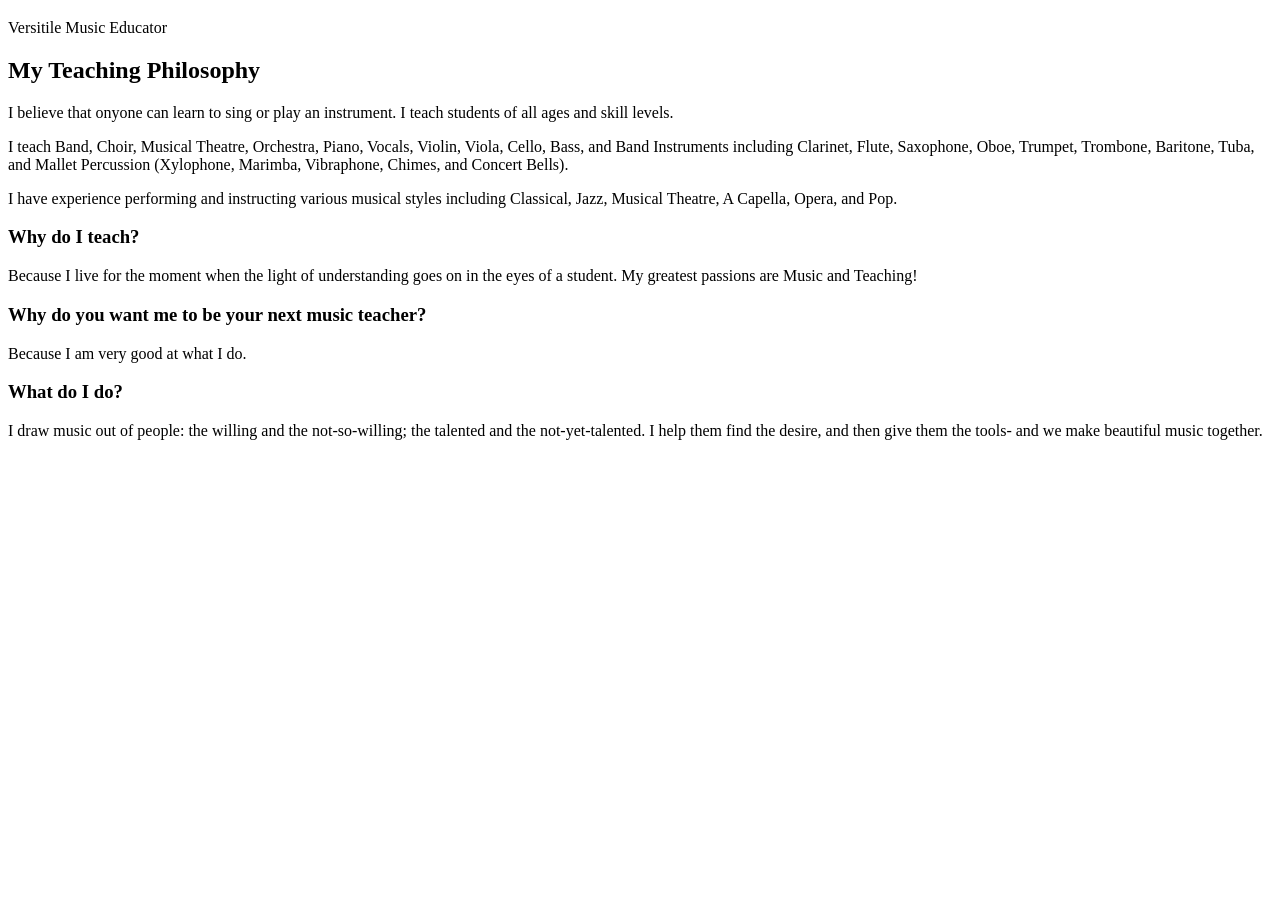
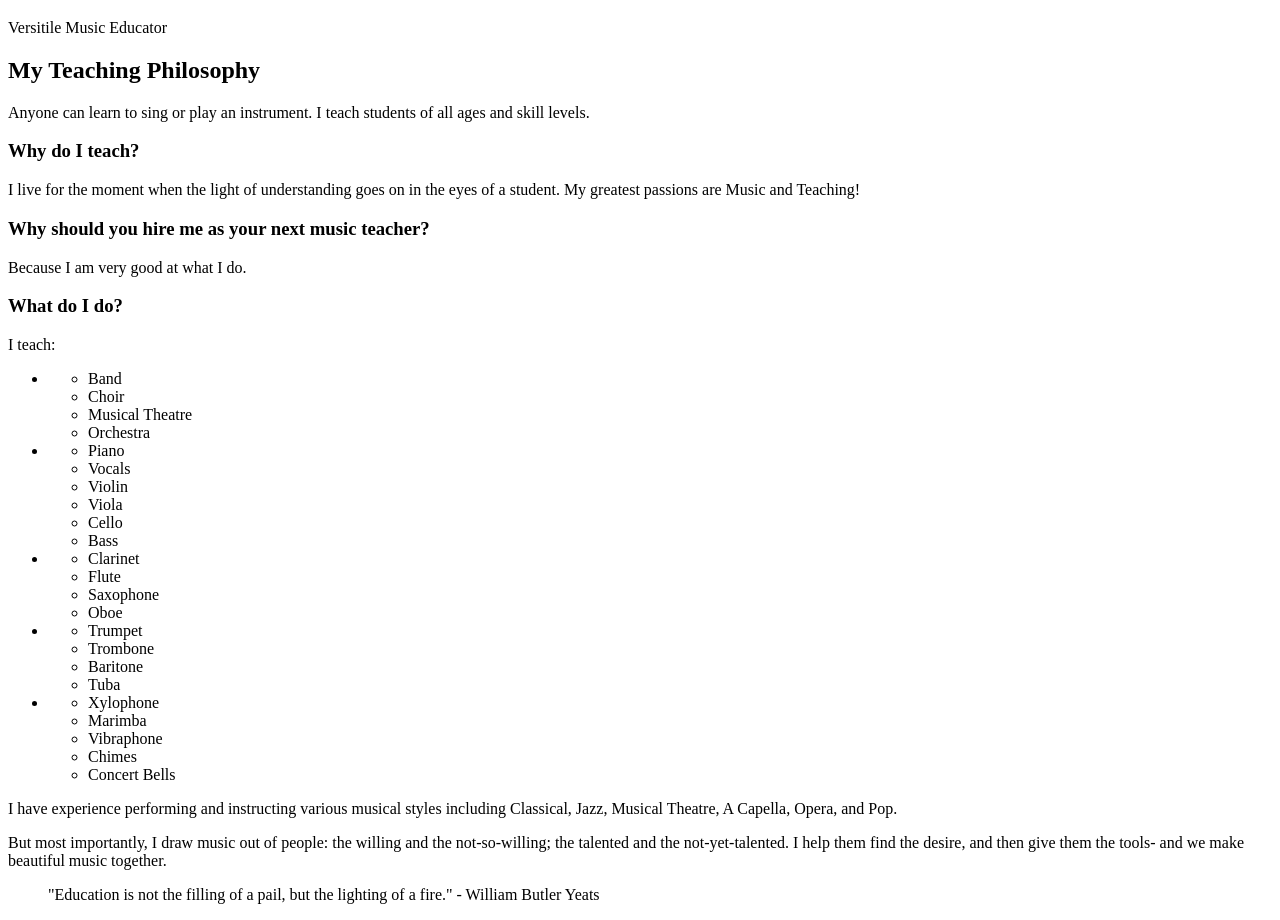
Before and after one commit to kylebowen/kristenbowenmusic, a plain HTML site: page index.html in a window 1280 px wide. Shown: the part 61-981 px from the top of the page. Before the commit the page ends 800 px from the top, so only its background shows below. Drawn offline with Linux system fonts and the light colour scheme.

Commit message:
Add lists and blockquote to landing page

```diff
--- a/index.html
+++ b/index.html
@@ -7,38 +7,83 @@
 <body>
   <h1>Kristen Bowen</h1>
   <p>Versitile Music Educator</p>
+
   <h2>My Teaching Philosophy</h2>
   <p>
-    I believe that onyone can learn to sing or play an instrument.
+    Anyone can learn to sing or play an instrument.
     I teach students of all ages and skill levels.
-  </p>
-  <p>
-    I teach Band, Choir, Musical Theatre, Orchestra, Piano, Vocals, Violin, Viola,
-    Cello, Bass, and Band Instruments including Clarinet, Flute, Saxophone, Oboe,
-    Trumpet, Trombone, Baritone, Tuba, and Mallet Percussion (Xylophone, Marimba,
-    Vibraphone, Chimes, and Concert Bells).
-  </p>
-  <p>
-    I have experience performing and instructing various musical styles including
-    Classical, Jazz, Musical Theatre, A Capella, Opera, and Pop.
   </p>
 
   <h3>Why do I teach?</h3>
   <p>
-    Because I live for the moment when the light of understanding goes on in the
+    I live for the moment when the light of understanding goes on in the
     eyes of a student. My greatest passions are Music and Teaching!
   </p>
 
-  <h3>Why do you want me to be your next music teacher?</h3>
+  <h3>Why should you hire me as your next music teacher?</h3>
   <p>
     Because I am very good at what I do.
   </p>
 
   <h3>What do I do?</h3>
+  <p>I teach:</p>
+  <ul>
+    <li>
+      <ul>
+        <li>Band</li>
+        <li>Choir</li>
+        <li>Musical Theatre</li>
+        <li>Orchestra</li>
+      </ul>
+    </li>
+    <li>
+      <ul>
+        <li>Piano</li>
+        <li>Vocals</li>
+        <li>Violin</li>
+        <li>Viola</li>
+        <li>Cello</li>
+        <li>Bass</li>
+      </ul>
+    </li>
+    <li>
+      <ul>
+        <li>Clarinet</li>
+        <li>Flute</li>
+        <li>Saxophone</li>
+        <li>Oboe</li>
+      </ul>
+    </li>
+    <li>
+      <ul>
+        <li>Trumpet</li>
+        <li>Trombone</li>
+        <li>Baritone</li>
+        <li>Tuba</li>
+      </ul>
+    </li>
+    <li>
+      <ul>
+        <li>Xylophone</li>
+        <li>Marimba</li>
+        <li>Vibraphone</li>
+        <li>Chimes</li>
+        <li>Concert Bells</li>
+      </ul>
+    </li>
+  </ul>
   <p>
-    I draw music out of people: the willing and the not-so-willing; the talented
+    I have experience performing and instructing various musical styles including
+    Classical, Jazz, Musical Theatre, A Capella, Opera, and Pop.
+  </p>
+  <p>
+    But most importantly, I draw music out of people: the willing and the not-so-willing; the talented
     and the not-yet-talented. I help them find the desire, and then give them the
     tools- and we make beautiful music together.
   </p>
+  <blockquote>
+    "Education is not the filling of a pail, but the lighting of a fire."
+    - William Butler Yeats
+  </blockquote>
 </body>
 </html>
```
